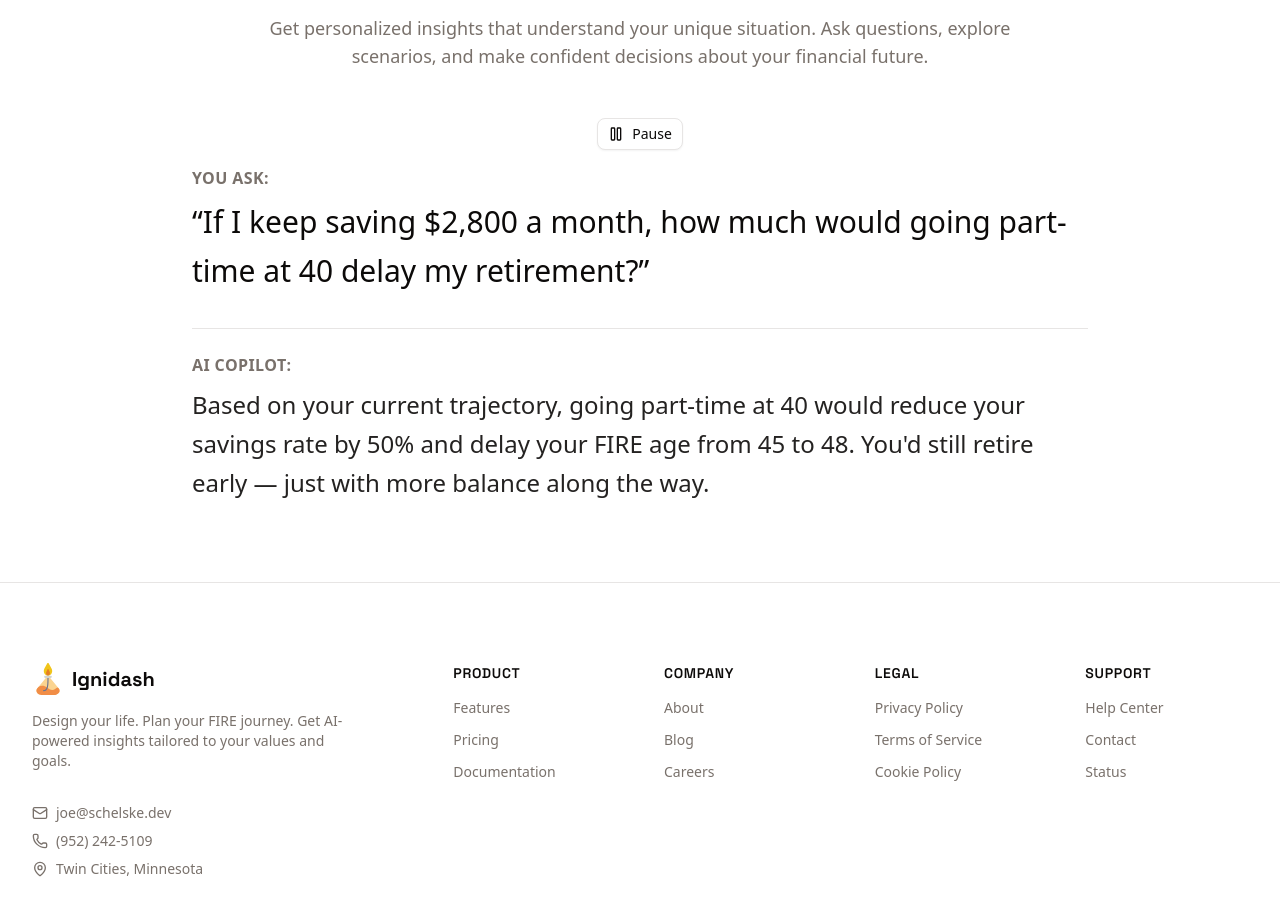
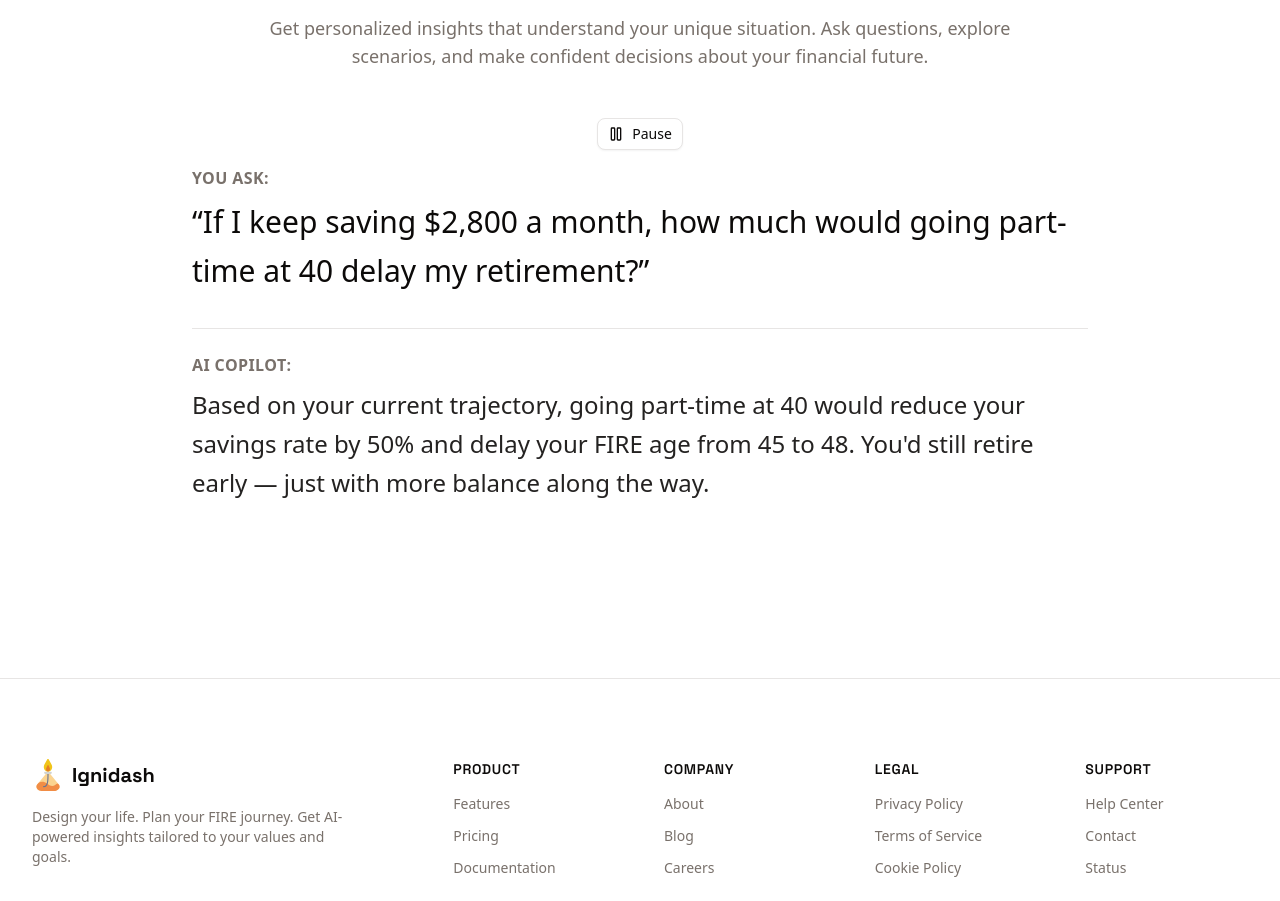
Before and after one commit to schelskedevco/ignidash-legacy, a Next.js app: page / in a window 1280 px wide. Shown: the part 2054-2955 px from the top of the page. Built offline with nearby package versions, Linux system fonts and the light colour scheme.

Commit message:
height for ai copilot demo

```diff
--- a/src/components/sections/ai-copilot/ai-copilot-demo.tsx
+++ b/src/components/sections/ai-copilot/ai-copilot-demo.tsx
@@ -117,7 +117,7 @@ export function AICopilotDemo() {
     >
       {/* Content container */}
       <div
-        className={`mx-auto w-full ${MAX_WIDTHS.content} ${SPACING.elementSpacing}`}
+        className={`mx-auto w-full ${MAX_WIDTHS.content} ${SPACING.elementSpacing} flex min-h-[480px] flex-col`}
       >
         {/* Controls */}
         <div className="mb-4 flex justify-center">
```
